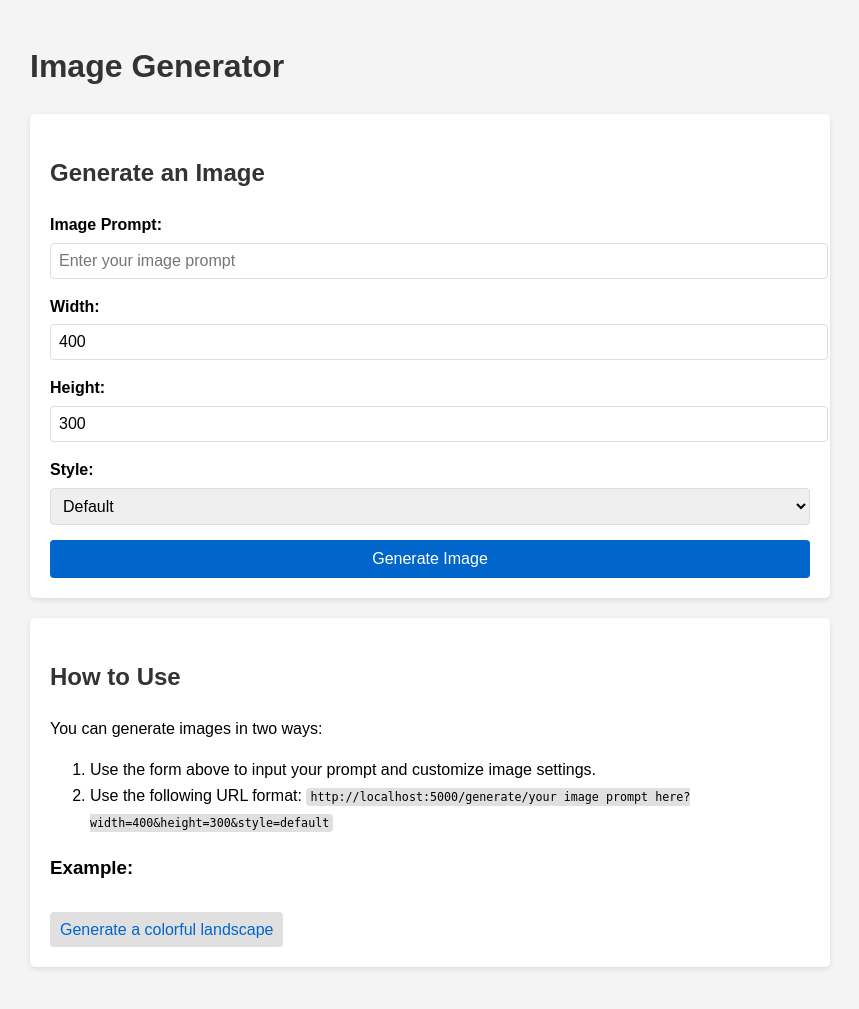
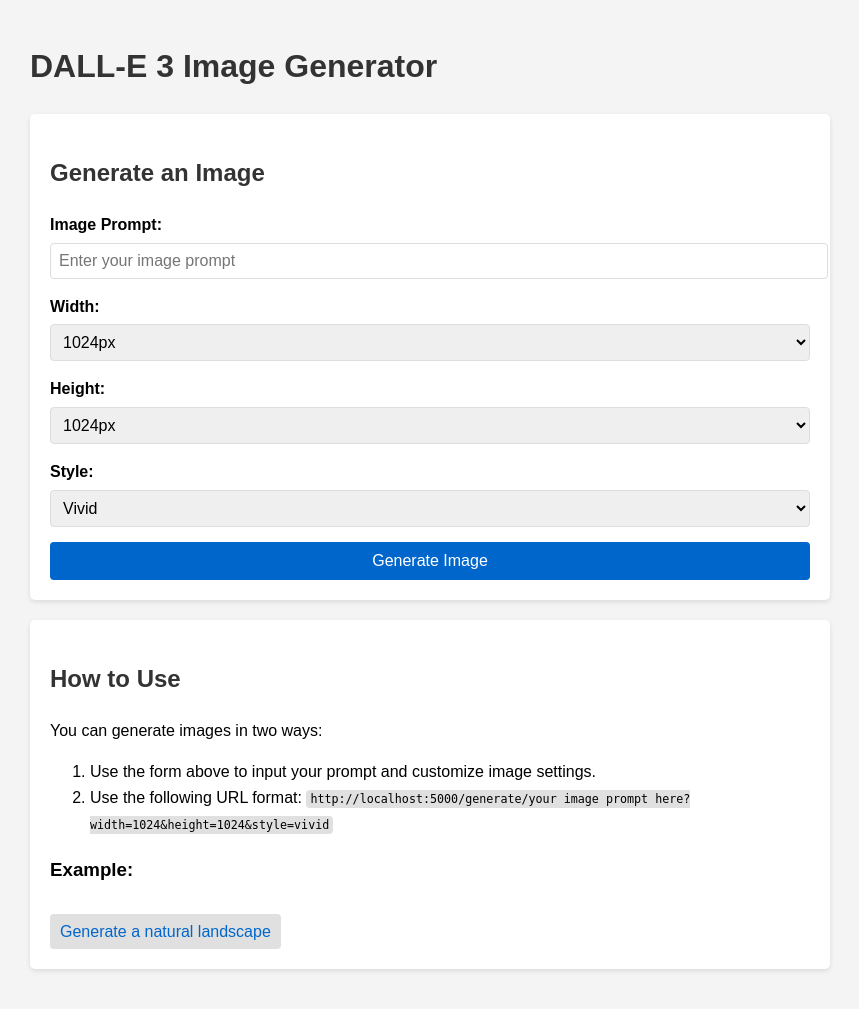
Before and after one commit to PaulKinlan/place-gen-image, a Flask app: page / in a window 1280 px wide. Shown: the whole page, without its empty margins (210-1069 px from the left). Before the commit the page ends 969 px from the top, so only its background shows below. Run offline with Flask 3, Linux system fonts and the light colour scheme.

Commit message:
Agent query: Can you generate an image using the DALL-E 3 implementation? Try generating an image of a 'futuristic city skyline at night' and let me know if it works.

```diff
--- a/app.py
+++ b/app.py
@@ -4,9 +4,11 @@ from flask import Flask, render_template, send_file, request, redirect, url_for
 from flask_caching import Cache
 from flask_limiter import Limiter
 from flask_limiter.util import get_remote_address
-from PIL import Image, ImageDraw, ImageFont
+from PIL import Image
 from io import BytesIO
 from urllib.parse import unquote
+import requests
+from openai import OpenAI
 
 app = Flask(__name__)
 
@@ -25,33 +27,32 @@ limiter = Limiter(
 logging.basicConfig(level=logging.INFO)
 logger = logging.getLogger(__name__)
 
+# Initialize OpenAI client
+client = OpenAI(api_key=os.environ.get("OPENAI_API_KEY"))
+
 @app.route('/')
 def index():
     return render_template('index.html')
 
 @cache.memoize(timeout=300)  # Cache for 5 minutes
-def generate_image_with_text(prompt, width=400, height=300, style="default"):
-    # Create a new image with a white background
-    image = Image.new('RGB', (width, height), color='white')
-    draw = ImageDraw.Draw(image)
+def generate_image_with_text(prompt, width=1024, height=1024, style="vivid"):
+    try:
+        response = client.images.generate(
+            model="dall-e-3",
+            prompt=prompt,
+            size=f"{width}x{height}",
+            quality="standard",
+            n=1,
+            style=style
+        )
 
-    # Use a default font
-    font = ImageFont.load_default()
-
-    # Apply style
-    if style == "bold":
-        draw.rectangle([0, 0, width, height], fill='black')
-        text_color = 'white'
-    elif style == "colorful":
-        draw.rectangle([0, 0, width, height], fill='pink')
-        text_color = 'blue'
-    else:  # default style
-        text_color = 'black'
-
-    # Draw the prompt text on the image
-    draw.text((10, 10), prompt, fill=text_color, font=font)
-
-    return image
+        image_url = response.data[0].url
+        image_data = requests.get(image_url).content
+        image = Image.open(BytesIO(image_data))
+        return image
+    except Exception as e:
+        logger.error(f"Error generating image with DALL-E 3: {str(e)}")
+        raise
 
 @app.route('/generate', methods=['GET', 'POST'])
 @app.route('/generate/<path:prompt>', methods=['GET'])
@@ -60,15 +61,15 @@ def generate_image(prompt=None):
     try:
         if request.method == 'POST':
             prompt = request.form['prompt']
-            width = int(request.form.get('width', 400))
-            height = int(request.form.get('height', 300))
-            style = request.form.get('style', 'default')
+            width = int(request.form.get('width', 1024))
+            height = int(request.form.get('height', 1024))
+            style = request.form.get('style', 'vivid')
             return redirect(url_for('generate_image', prompt=prompt, width=width, height=height, style=style))
 
         # Get parameters from URL for GET requests
-        width = int(request.args.get('width', 400))
-        height = int(request.args.get('height', 300))
-        style = request.args.get('style', 'default')
+        width = int(request.args.get('width', 1024))
+        height = int(request.args.get('height', 1024))
+        style = request.args.get('style', 'vivid')
 
         # If prompt is not in the URL path, check if it's in the query string
         if prompt is None:
--- a/pyproject.toml
+++ b/pyproject.toml
@@ -13,4 +13,6 @@ dependencies = [
     "pillow>=10.4.0",
     "flask-caching>=2.3.0",
     "flask-limiter>=3.8.0",
+    "openai>=1.51.0",
+    "requests>=2.32.3",
 ]
--- a/templates/index.html
+++ b/templates/index.html
@@ -3,12 +3,12 @@
 <head>
     <meta charset="UTF-8">
     <meta name="viewport" content="width=device-width, initial-scale=1.0">
-    <title>Image Generator</title>
+    <title>DALL-E 3 Image Generator</title>
     <link rel="stylesheet" href="{{ url_for('static', filename='style.css') }}">
 </head>
 <body>
     <div class="container">
-        <h1>Image Generator</h1>
+        <h1>DALL-E 3 Image Generator</h1>
         {% if error %}
         <p class="error">{{ error }}</p>
         {% endif %}
@@ -21,18 +21,23 @@
                 </div>
                 <div class="form-group">
                     <label for="width">Width:</label>
-                    <input type="number" id="width" name="width" value="400" min="100" max="1000">
+                    <select id="width" name="width">
+                        <option value="1024" selected>1024px</option>
+                        <option value="1792">1792px</option>
+                    </select>
                 </div>
                 <div class="form-group">
                     <label for="height">Height:</label>
-                    <input type="number" id="height" name="height" value="300" min="100" max="1000">
+                    <select id="height" name="height">
+                        <option value="1024" selected>1024px</option>
+                        <option value="1792">1792px</option>
+                    </select>
                 </div>
                 <div class="form-group">
                     <label for="style">Style:</label>
                     <select id="style" name="style">
-                        <option value="default">Default</option>
-                        <option value="bold">Bold</option>
-                        <option value="colorful">Colorful</option>
+                        <option value="vivid" selected>Vivid</option>
+                        <option value="natural">Natural</option>
                     </select>
                 </div>
                 <button type="submit" class="submit-btn">Generate Image</button>
@@ -44,12 +49,12 @@
             <ol>
                 <li>Use the form above to input your prompt and customize image settings.</li>
                 <li>Use the following URL format:
-                    <code>http://localhost:5000/generate/your image prompt here?width=400&height=300&style=default</code>
+                    <code>http://localhost:5000/generate/your image prompt here?width=1024&height=1024&style=vivid</code>
                 </li>
             </ol>
             <h3>Example:</h3>
-            <a href="/generate/a beautiful landscape with mountains and a lake?width=600&height=400&style=colorful" target="_blank" class="example-link">
-                Generate a colorful landscape
+            <a href="/generate/a beautiful landscape with mountains and a lake?width=1024&height=1024&style=natural" target="_blank" class="example-link">
+                Generate a natural landscape
             </a>
         </div>
     </div>
```
Also changed, not shown: 1 other file.
